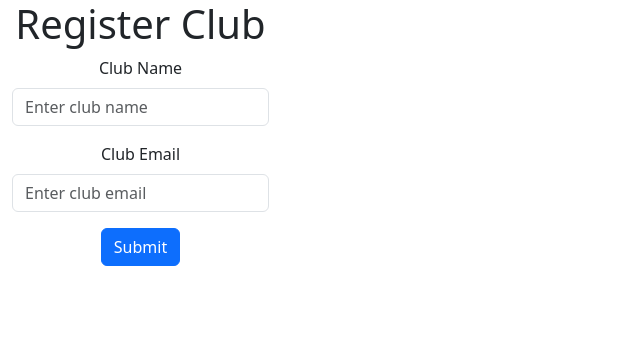
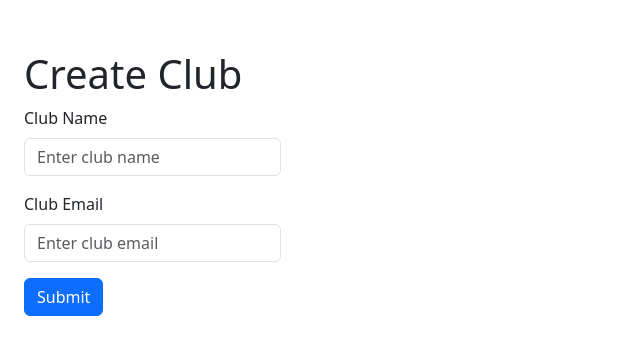
Before and after one commit to Go4It-Africa/tournament-frontend, a Next.js app: page /clubs/create in a window 1280 px wide. Shown: the top 354 px of the page, without its empty margins (0-640 px from the left). Built offline with nearby package versions, Linux system fonts and the light colour scheme.

Commit message:
Adds form registration styling

```diff
--- a/src/app/(pages)/(dashboard)/clubs/create/page.tsx
+++ b/src/app/(pages)/(dashboard)/clubs/create/page.tsx
@@ -41,8 +41,8 @@ const CreateClubPage = () => {
   };
 
   return (
-    <div>
-      <h1>Register Club</h1>
+    <div className='container form-container'>
+      <h1>Create Club</h1>
       <Form onSubmit={handleSubmit}>
         <Form.Group controlId='clubName' className='mb-3'>
           <Form.Label>Club Name</Form.Label>
--- a/src/app/(pages)/(dashboard)/players/create/page.tsx
+++ b/src/app/(pages)/(dashboard)/players/create/page.tsx
@@ -123,7 +123,7 @@ const CreatePlayer = () => {
   };
 
   return (
-    <>
+    <div className='container form-container'>
       <div className='form-step'>
         <h2 className='mb-4'>Create Player</h2>
         {apiError && <p className='mb-4 text-red-600'>{apiError}</p>}
@@ -235,7 +235,7 @@ const CreatePlayer = () => {
           </button>
         </Form>
       </div>
-    </>
+    </div>
   );
 };
 
--- a/styles/globals.css
+++ b/styles/globals.css
@@ -47,6 +47,12 @@ h1 {
 }
 .button:hover {
   background-color: #6c63ff;
+}
+
+.form-container {
+  max-width: 22.5rem !important;
+  text-align: left;
+  margin-top: 3.125rem;
 }
 .table-container {
   width: 100%; /* Matches the width of the device */
```
